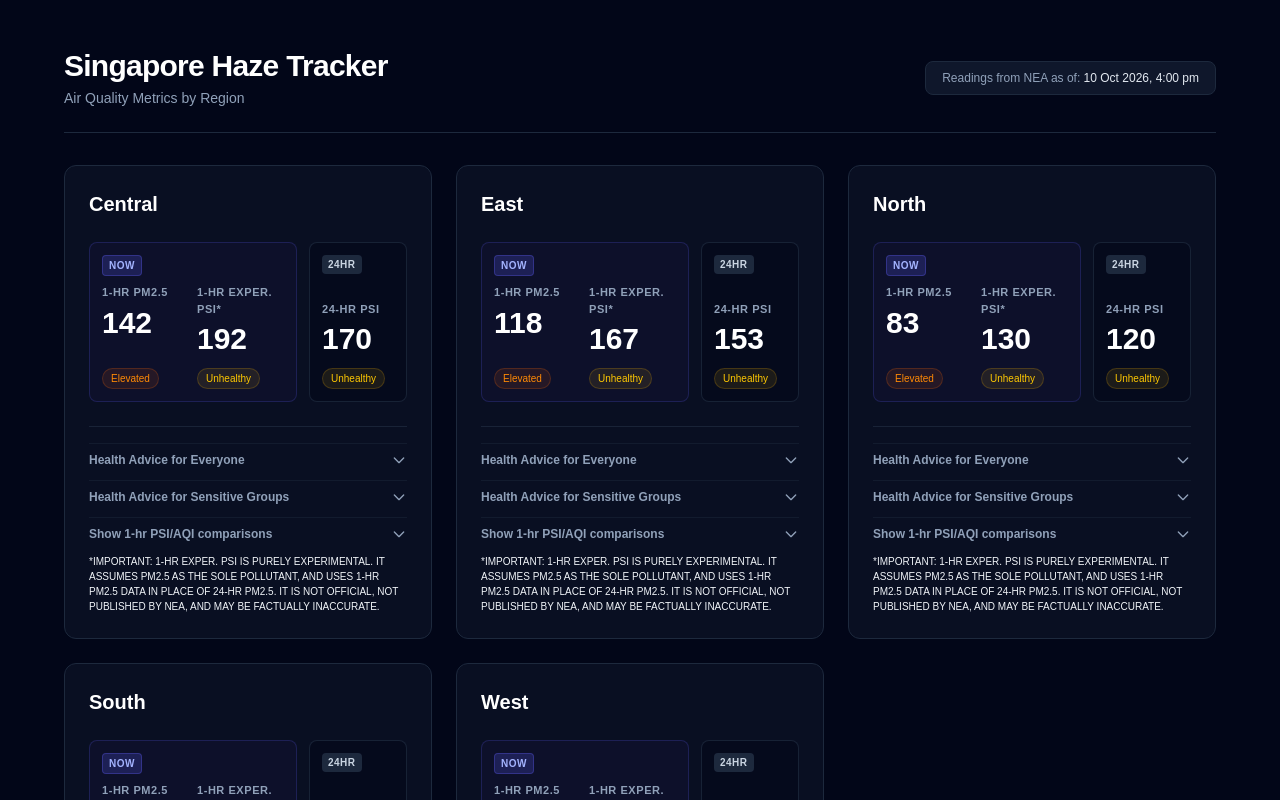
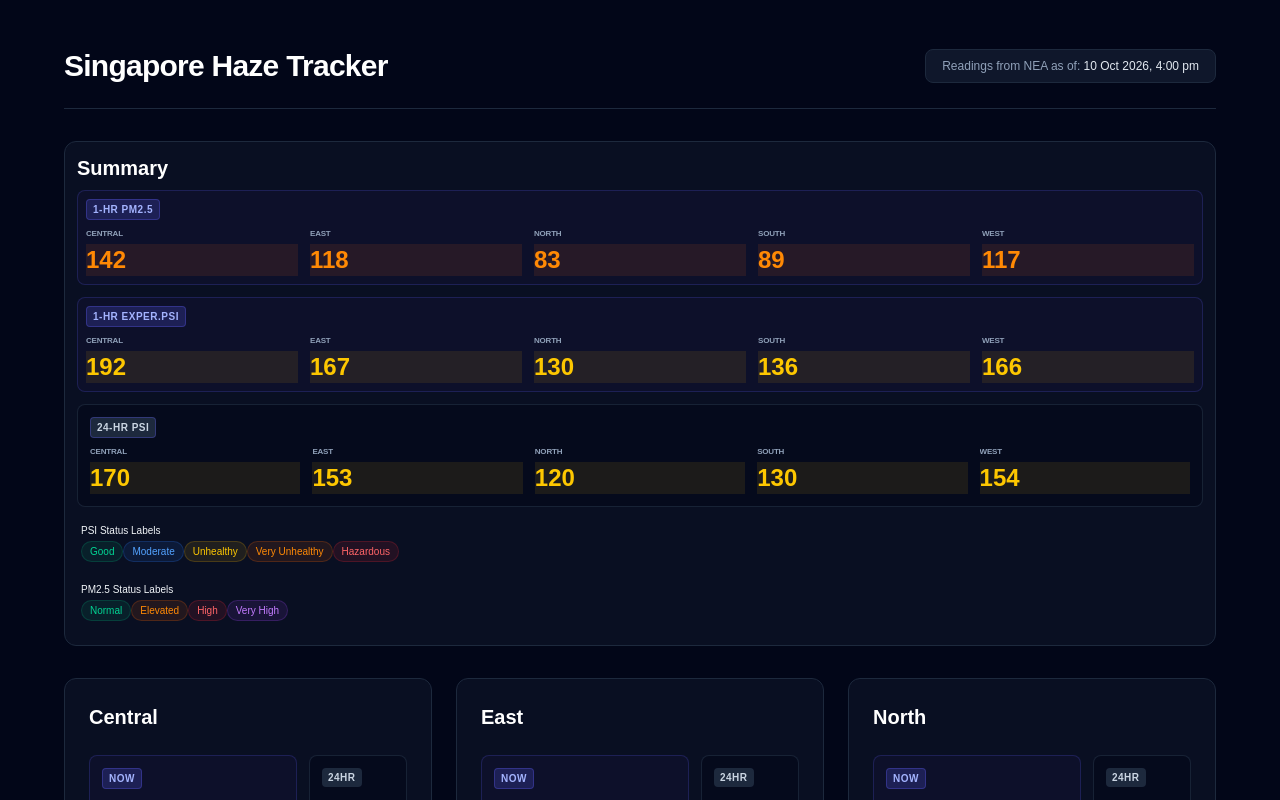
Before and after one commit to philbertshea/haze-app, a Next.js app in the folder frontend/: page / in a window 1280 px wide. Shown: the top 800 px of the page. Built offline with nearby package versions, Linux system fonts and the light colour scheme.

Commit message:
Update frontend to add summary card

```diff
--- a/frontend/app/page.tsx
+++ b/frontend/app/page.tsx
@@ -46,9 +46,9 @@ function getPm25Status(score: number) {
 
 function getUsAqiStatus(score: number) {
   if (score <= 50) return { label: 'Good', bg: 'bg-emerald-500/10 text-emerald-400 border-emerald-500/20', explainer: 'It is a GREAT DAY to be outside.', sensitive_explainer: 'CONTINUE with normal activities.' };
-  if (score <= 100) return { label: 'Moderate', bg: 'bg-yellow-500/10 text-yellow-400 border-yellow-500/20', explainer: 'It is a GOOD DAY to be outside.', sensitive_explainer: 'CONSIDER MAKING outdoor activities shorter and less intense. Watch for coughing and shortness of breath.'  };
+  if (score <= 100) return { label: 'Moderate', bg: 'bg-yellow-500/10 text-yellow-400 border-yellow-500/20', explainer: 'It is a GOOD DAY to be outside.', sensitive_explainer: 'CONSIDER MAKING outdoor activities shorter and less intense. Watch for coughing and shortness of breath.' };
   if (score <= 150) return { label: 'Unhealthy for Sensitive Groups', bg: 'bg-orange-500/10 text-orange-400 border-orange-500/20', explainer: 'It is a GOOD DAY to be outside.', sensitive_explainer: 'MAKE outdoor activities shorter and less intense. TAKE more breaks. Watch for coughing and shortness of breath.' };
-  if (score <= 200) return { label: 'Unhealthy', bg: 'bg-red-500/10 text-red-400 border-red-500/20', explainer: 'REDUCE long or intense outdoor activities. TAKE more breaks.', sensitive_explainer: 'AVOID long or intense outdoor activities. Consider rescheduling or moving activities indoors.'};
+  if (score <= 200) return { label: 'Unhealthy', bg: 'bg-red-500/10 text-red-400 border-red-500/20', explainer: 'REDUCE long or intense outdoor activities. TAKE more breaks.', sensitive_explainer: 'AVOID long or intense outdoor activities. Consider rescheduling or moving activities indoors.' };
   if (score <= 300) return { label: 'Very Unhealthy', bg: 'bg-purple-500/10 text-purple-400 border-purple-500/20', explainer: 'AVOID long or intense outdoor activities. Consider rescheduling or moving activities indoors.', sensitive_explainer: 'AVOID ALL physical outdoor activities. Reschedule or move activities indoors.' };
   return { label: 'Hazardous', bg: 'bg-stone-500/10 text-stone-400 border-stone-500/20', explainer: 'AVOID ALL physical outdoor activities.', sensitive_explainer: 'REMAIN INDOORS and keep activity levels low.' };
 }
@@ -89,6 +89,10 @@ export default async function Page() {
 
   const regionNames = data.regions.map((r) => r.name).sort((a, b) => a.localeCompare(b));
 
+  const psiSamples: number[] = [0, 51, 101, 201, 301];
+
+  const pm25Samples: number[] = [0, 101, 201, 301];
+
   return (
     <main className="min-h-screen bg-slate-950 text-slate-100 p-6 md:p-12">
       <div className="max-w-6xl mx-auto space-y-8">
@@ -96,12 +100,135 @@ export default async function Page() {
         <header className="flex flex-col md:flex-row md:items-center justify-between gap-4 border-b border-slate-800 pb-6">
           <div>
             <h1 className="text-3xl font-bold tracking-tight text-white">Singapore Haze Tracker</h1>
-            <p className="text-slate-400 text-sm mt-1">Air Quality Metrics by Region</p>
           </div>
           <div className="bg-slate-900 px-4 py-2 rounded-lg border border-slate-800 text-xs text-slate-400 self-start md:self-auto">
             Readings from NEA as of: <span className="text-slate-200 font-medium">{formattedDate}</span>
           </div>
         </header>
+
+        {/* Summary Card */}
+        <div className="bg-slate-900/60 backdrop-blur border border-slate-800 rounded-xl p-3 hover:border-slate-700 transition-colors flex flex-col justify-between">
+          <div>
+            {/* Card Title */}
+            <div className="flex items-center justify-between mb-2">
+              <h2 className="capitalize text-xl font-bold text-white">Summary</h2>
+            </div>
+
+            {/* Grouped Metrics Layout */}
+            <div className="grid grid-cols-5 gap-3 mb-2">
+              <div className="col-span-5 bg-indigo-950/20 border border-indigo-500/20 rounded-lg p-2 flex flex-col justify-between">
+                <div className="flex items-center gap-1 mb-2">
+                  <span className="text-[10px] font-bold px-1.5 py-0.5 rounded bg-indigo-500/20 text-indigo-300 border border-indigo-500/30 tracking-wider">
+                    1-HR PM2.5
+                  </span>
+                </div>
+                <div
+                  className="grid gap-3"
+                  style={{ gridTemplateColumns: `repeat(${regionNames.length}, minmax(0, 1fr))` }}
+                >
+                  {regionNames.map((region) => {
+                    const pm251h = data.readings.pm25_one_hourly[region] ?? 0;
+                    const psi1hStatus = getPm25Status(pm251h);
+
+                    return (
+                      <div key={region} className="flex flex-col justify-between">
+                        <div>
+                          <span className="text-[8px] font-semibold text-slate-400 uppercase tracking-tight block truncate">
+                            {region}
+                          </span>
+                          <div className={`text-xl sm:text-2xl font-extrabold mt-1 ${psi1hStatus.bg}`}>
+                            {pm251h}
+                          </div>
+                        </div>
+                      </div>
+                    );
+                  })}
+                </div>
+              </div>
+
+
+              <div className="col-span-5 bg-indigo-950/20 border border-indigo-500/20 rounded-lg p-2 flex flex-col justify-between">
+                <div className="flex items-center gap-1 mb-2">
+                  <span className="text-[10px] font-bold px-1.5 py-0.5 rounded bg-indigo-500/20 text-indigo-300 border border-indigo-500/30 tracking-wider">
+                    1-HR EXPER.PSI
+                  </span>
+                </div>
+                <div
+                  className="grid gap-3"
+                  style={{ gridTemplateColumns: `repeat(${regionNames.length}, minmax(0, 1fr))` }}
+                >
+                  {regionNames.map((region) => {
+                    const psi1h = data.derivedReadings.psi1h_from_pm25_one_hourly[region] ?? 0;
+                    const psi1hStatus = getPsiStatus(psi1h);
+
+                    return (
+                      <div key={region} className="flex flex-col justify-between">
+                        <div>
+                          <span className="text-[8px] font-semibold text-slate-400 uppercase tracking-tight block truncate">
+                            {region}
+                          </span>
+                          <div className={`text-xl sm:text-2xl font-extrabold mt-1 ${psi1hStatus.bg}`}>
+                            {psi1h}
+                          </div>
+                        </div>
+                      </div>
+                    );
+                  })}
+                </div>
+              </div>
+
+
+              <div className="col-span-5 bg-slate-950/50 border border-slate-800/80 rounded-lg p-3 flex flex-col justify-between">
+                <div className="flex items-center gap-1 mb-2">
+                  <span className="text-[10px] font-bold px-1.5 py-0.5 rounded bg-slate-800 text-slate-300 border border-indigo-500/30 tracking-wider">
+                    24-HR PSI
+                  </span>
+                </div>
+                <div
+                  className="grid gap-3"
+                  style={{ gridTemplateColumns: `repeat(${regionNames.length}, minmax(0, 1fr))` }}
+                >
+                  {regionNames.map((region) => {
+                    const psi24h = data.readings.psi_twenty_four_hourly[region] ?? 0;
+                    const psi24hStatus = getPsiStatus(psi24h);
+
+                    return (
+                      <div key={region} className="flex flex-col justify-between">
+                        <div>
+                          <span className="text-[8px] font-semibold text-slate-400 uppercase tracking-tight block truncate">
+                            {region}
+                          </span>
+                          <div className={`text-xl sm:text-2xl font-extrabold mt-1 ${psi24hStatus.bg}`}>
+                            {psi24h}
+                          </div>
+                        </div>
+                      </div>
+                    );
+                  })}
+                </div>
+              </div>
+
+              <div className="col-span-5 p-1">
+                <h3 className="text-[10px]">PSI Status Labels</h3>
+                {psiSamples.map((sample) => {
+                  return <span className={`inline-block text-[10px] px-2 py-0.5 rounded-full font-medium border ${getPsiStatus(sample).bg}`}>
+                    {getPsiStatus(sample).label}
+                  </span>
+                })}
+              </div>
+
+              <div className="col-span-5 p-1">
+                <h3 className="text-[10px]">PM2.5 Status Labels</h3>
+                {pm25Samples.map((sample) => {
+                  return <span className={`inline-block text-[10px] px-2 py-0.5 rounded-full font-medium border ${getPm25Status(sample).bg}`}>
+                    {getPm25Status(sample).label}
+                  </span>
+                })}
+              </div>
+
+            </div>
+          </div>
+        </div>
 
         {/* Region Cards Grid */}
         <div className="grid grid-cols-1 sm:grid-cols-2 lg:grid-cols-3 gap-6">
```
